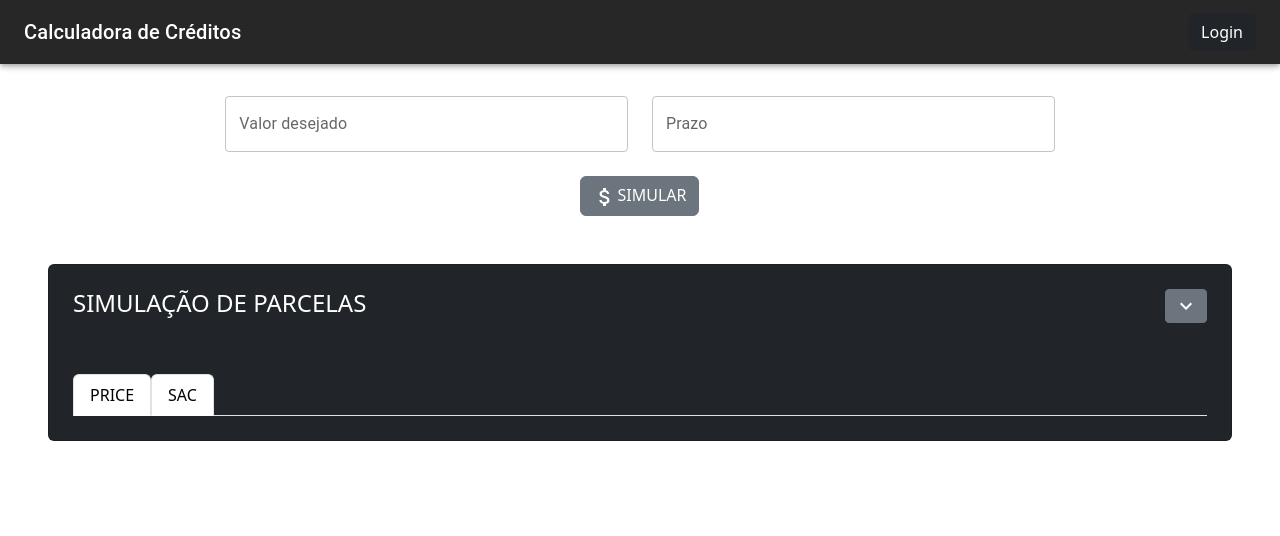
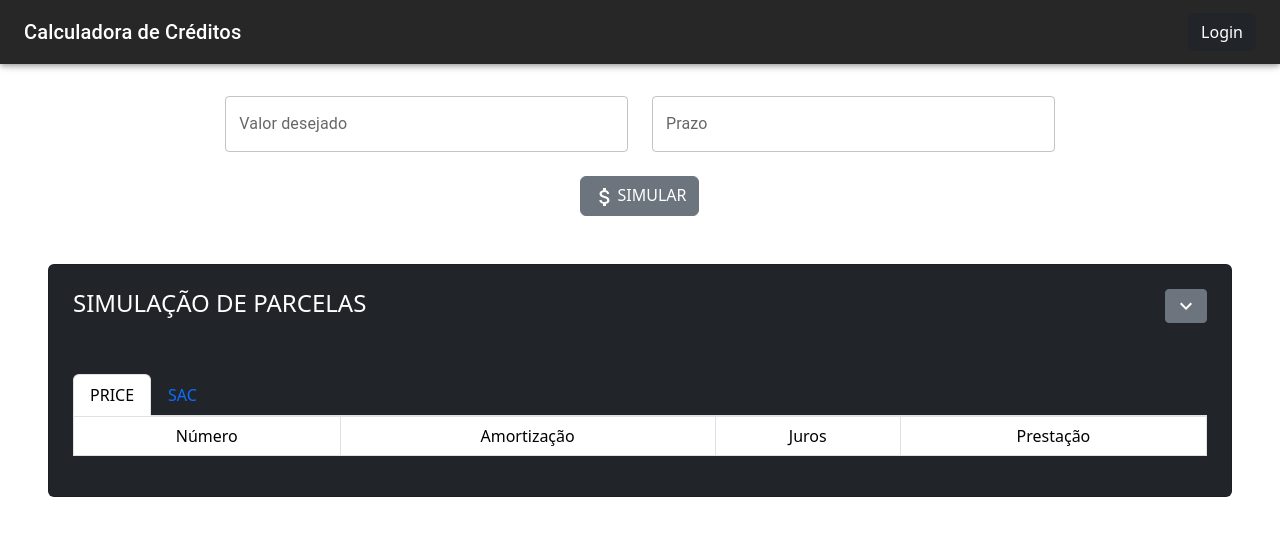
Before and after one commit to davidjeiel/simula-creditos, a React (Create React App) app: page / in a window 1280 px wide. Both pictures are taken after a click on the button 1186 px from the left and 305 px from the top of the page. Shown: the top 536 px of the page. Built offline with nearby package versions, Linux system fonts and the light colour scheme.

Commit message:
Adição de listagem dos dados recebidos

```diff
--- a/src/components/parcelas/ListaParcelas.jsx
+++ b/src/components/parcelas/ListaParcelas.jsx
@@ -1,52 +1,17 @@
 import React, {useContext, useEffect, useState} from "react"
 import ContextoSimulacao from "../../common/context/ContextoSimulacao"
-import { Dados } from "./dados";
+import TabelaParcelas from "./TabelaParcelas";
 
-export default function ListaParcelas(props)
+export default function ListaParcelas()
 {
     const dadosSimulacao = useContext(ContextoSimulacao);
     const [ listaParcelas, setListaParcelas ]  = useState([]);
-    const [ tabela, setTabela ] = useState()
 
     useEffect(()=>{
-        setListaParcelas(dadosSimulacao);
-        setTabela( tab( listaParcelas ) )
+        dadosSimulacao.length > 0 && setListaParcelas(dadosSimulacao);
     }, [dadosSimulacao])
 
-    const tab = (lista)=>{
-        lista.map((dados)=>{
-            return(
-                <>
-                        <div
-                        className="tab-pane fade show active"
-                        id={"nav-"+ dados.tipo.toLowerCase() }
-                        role="tabpanel"
-                        aria-labelledby="nav-home"
-                        tabindex="0"
-                    >
-                        <table
-                            className="table table-hover table-bordered table-striped text-white text-center"
-                        >
-                            <thead  className="active">
-                                <tr>
-                                    <td>Número</td>
-                                    <td>Amortização</td>
-                                    <td>Juros</td>
-                                    <td>Prestação</td>
-                                </tr>
-                            </thead>
-                            <tbody>
-                                <Dados lista={dados.parcelas} />
-                            </tbody>
-                        </table>
-                    </div>
-                </>
-            )
-        })
-    }
-
     return(
-
         <div>
             <nav>
                 <div
@@ -67,7 +32,7 @@ export default function ListaParcelas(props)
                         PRICE
                     </button>
                     <button
-                        className="nav-link active"
+                        className="nav-link"
                         id="nav-sac-tab"
                         data-bs-toggle="tab"
                         data-bs-target="#nav-sac"
@@ -81,19 +46,24 @@ export default function ListaParcelas(props)
                 </div>
             </nav>
             <div className="tab-content" id="nav-tab" role="tab-list">
-
-            </div>
-            <div>
-                {
-                    listaParcelas !== '' &&
-                    listaParcelas.map((p)=>{
-                        return(
-                            <p>
-                                {p}
-                            </p>
-                        )
-                    })
-                }
+                <div
+                    className="tab-pane fade show active"
+                    id="nav-price"
+                    role="tabpanel"
+                    aria-labelledby="nav-home"
+                    tabIndex="0"
+                >
+                    <TabelaParcelas parcelas={ listaParcelas.lenght > 0 && listaParcelas.resultadoSimulacao[0].parcelas } />
+                </div>
+                <div
+                    className="tab-pane fade show"
+                    id="nav-sac"
+                    role="tabpanel"
+                    aria-labelledby="nav-home"
+                    tabIndex="0"
+                >
+                    <TabelaParcelas parcelas={ listaParcelas.lenght > 0 && listaParcelas.resultadoSimulacao[1].parcelas } />
+                </div>
             </div>
         </div>
     )
--- /dev/null
+++ b/src/components/parcelas/TabelaParcelas.jsx
@@ -0,0 +1,36 @@
+import React, { useEffect, useState } from "react";
+import { Dados } from "./dados";
+
+export default function  TabelaParcelas({parcelas})
+{
+    const [dadosTabela, setDadosTabela] =  useState([]);
+
+    useEffect(()=>{
+        capturaDados();
+    }, [parcelas])
+
+    const capturaDados = async ()=>{
+        await console.debug(parcelas);
+        await parcelas.lenght > 0 && setDadosTabela(parcelas);
+       // await console.debug(dadosTabela);
+    }
+
+
+    return(
+        <table
+            className="table table-hover table-bordered table-striped text-white text-center"
+        >
+            <thead  className="active">
+                <tr>
+                    <td>Número</td>
+                    <td>Amortização</td>
+                    <td>Juros</td>
+                    <td>Prestação</td>
+                </tr>
+            </thead>
+            <tbody>
+                {/* <Dados lista={parcelas} /> */}
+            </tbody>
+        </table>
+    );
+}
--- a/src/components/parcelas/dados.jsx
+++ b/src/components/parcelas/dados.jsx
@@ -1,8 +1,10 @@
-export function Dados({lista})
-{
+import React from "react"
+
+export async function Dados({lista}){
     return(
         <>
             {
+                await lista.length > 0 &&
                 lista.map((dados)=>{
                     return(
                         <tr>
```
